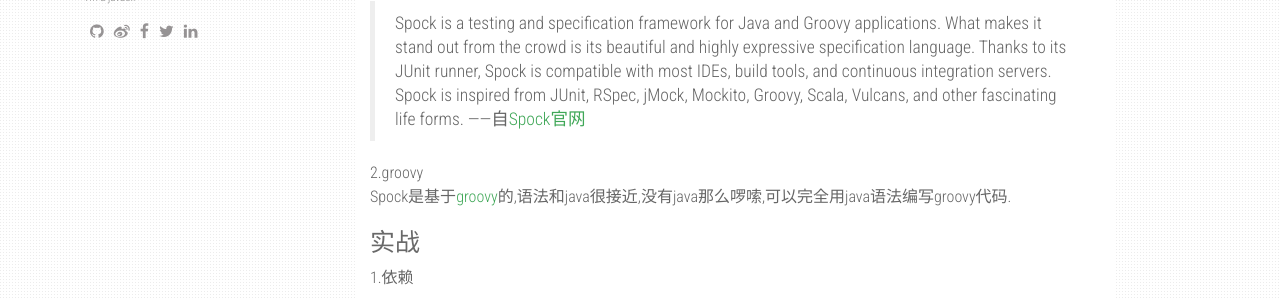
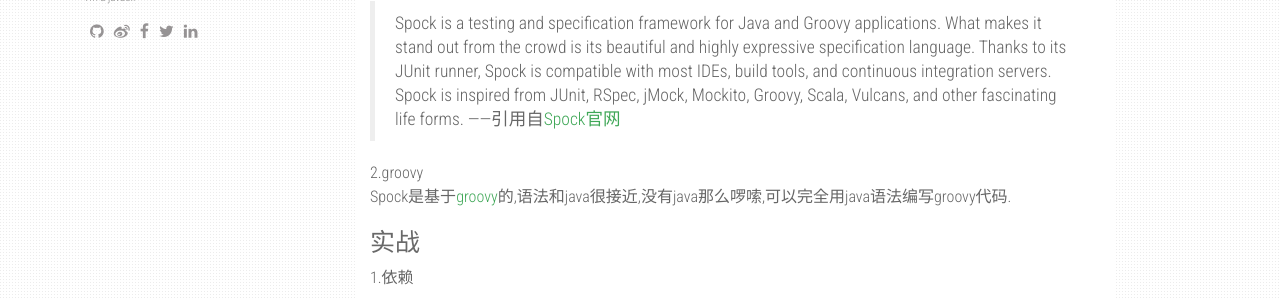
Before and after one commit to PasseRR/passerr.github.io, a Jekyll site: the page built from _posts/2017-07-12-java-unit-test-spock.md, in a window 1280 px wide and 900 px high, scrolled down 1241 px. Shown: the part 247-547 px from the top of the window. Built offline with Jekyll 4.4.1, drawn with Linux system fonts in a browser that asks for light colours; nearby versions of some CDN libraries; Markdown is read by kramdown in place of the engine named in the settings.

Commit message:
update spock

```diff
--- a/_posts/2017-07-12-java-unit-test-spock.md
+++ b/_posts/2017-07-12-java-unit-test-spock.md
@@ -22,7 +22,7 @@ java单元测试用的比较多的如jUnit,testng等。单元测试代码总是
 
 # 关于Spock
 1.什么是Spock?
-> Spock is a testing and specification framework for Java and Groovy applications. What makes it stand out from the crowd is its beautiful and highly expressive specification language. Thanks to its JUnit runner, Spock is compatible with most IDEs, build tools, and continuous integration servers. Spock is inspired from JUnit, RSpec, jMock, Mockito, Groovy, Scala, Vulcans, and other fascinating life forms. ------自[Spock官网](http://spockframework.org/)
+> Spock is a testing and specification framework for Java and Groovy applications. What makes it stand out from the crowd is its beautiful and highly expressive specification language. Thanks to its JUnit runner, Spock is compatible with most IDEs, build tools, and continuous integration servers. Spock is inspired from JUnit, RSpec, jMock, Mockito, Groovy, Scala, Vulcans, and other fascinating life forms. ------引用自[Spock官网](http://spockframework.org/)
 
 2.groovy
 Spock是基于[groovy](http://www.groovy-lang.org/)的,语法和java很接近,没有java那么啰嗦,可以完全用java语法编写groovy代码.
```
